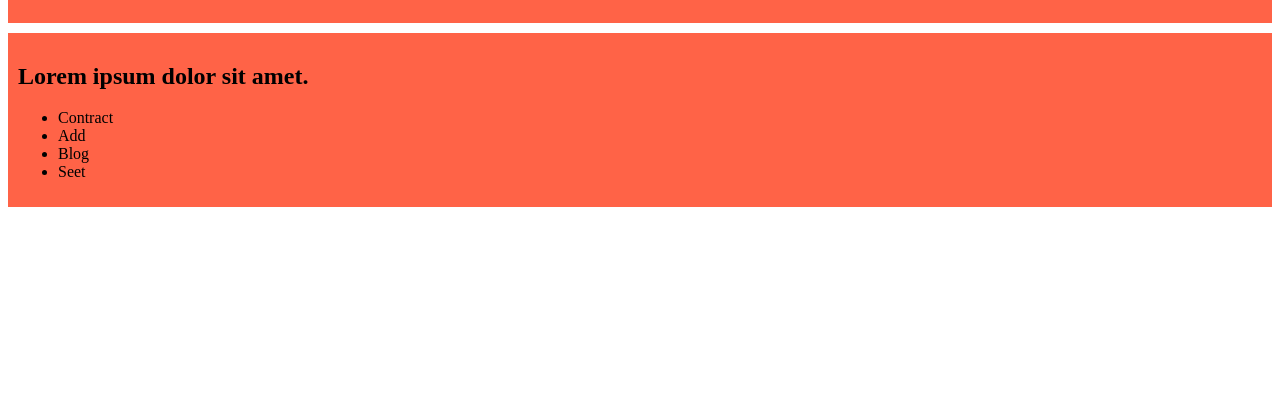
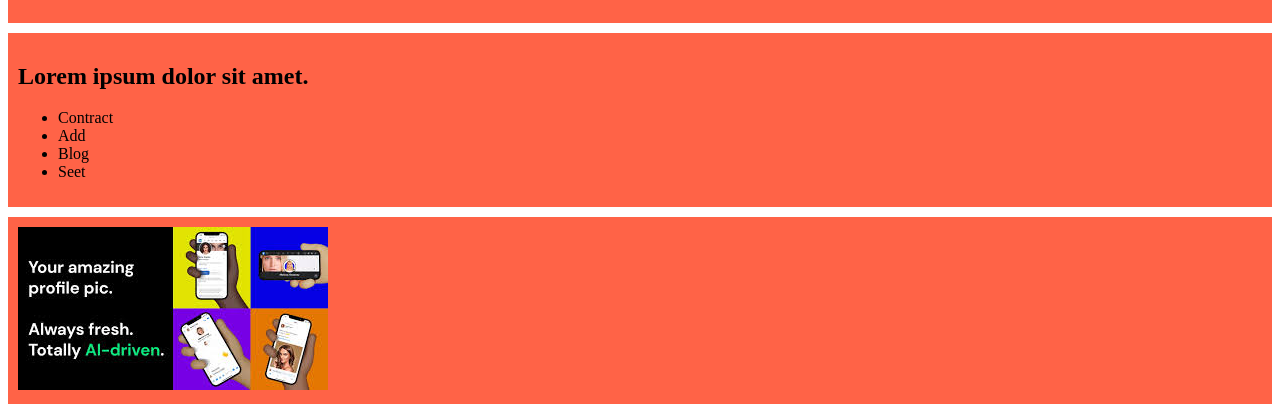
Before and after one commit to simaakther2099/sima-my, a plain HTML site: page index.html in a window 1280 px wide. Shown: the part 569-983 px from the top of the page. Before the commit the page ends 800 px from the top, so only its background shows below. Drawn offline with Linux system fonts and the light colour scheme.

Commit message:
added image

```diff
--- a/index.html
+++ b/index.html
@@ -28,6 +28,9 @@
         <li>Seet</li>
     </ul>
 </div>
+<div>
+    <img src="images.jpg" alt="">
+</div>
 
 
 </body>
```
